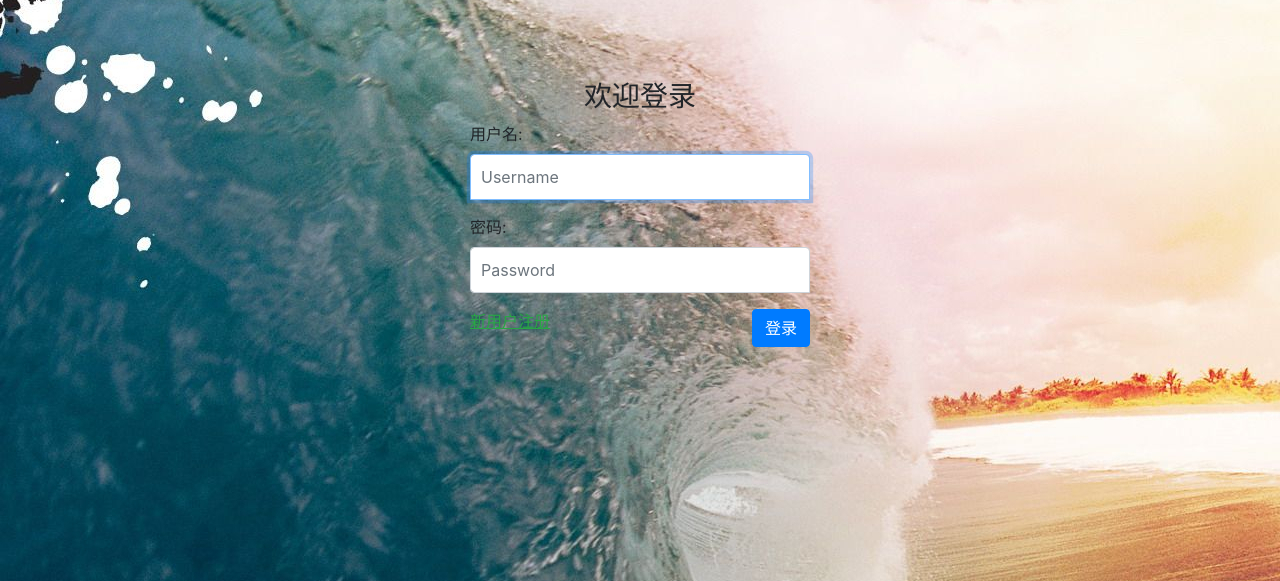
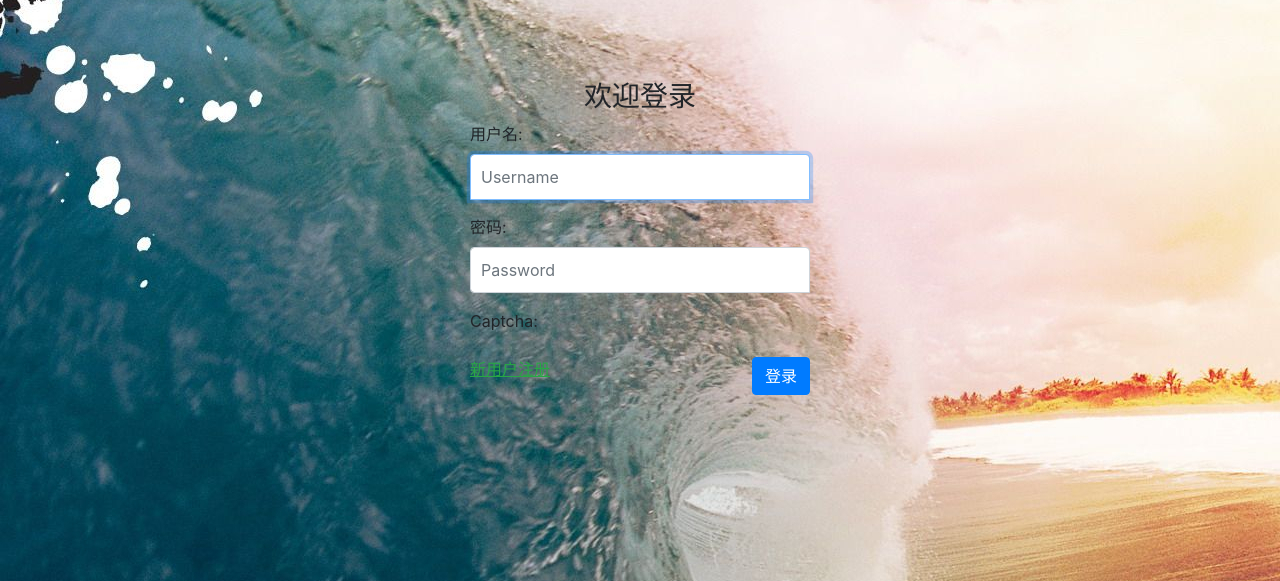
Before and after one commit to Gruffalo123/login-register, a Django app: page /login/ in a window 1280 px wide. Shown: the top 581 px of the page. Run offline with Django 3.2, Linux system fonts and the light colour scheme; some libraries are stand-ins or nearby versions.

Commit message:
8-captcha

```diff
--- a/login/forms.py
+++ b/login/forms.py
@@ -1,5 +1,8 @@
 from django import forms
+from captcha.fields import CaptchaField
+
 
 class UserForm(forms.Form):
     username = forms.CharField(label="用户名",max_length=128,widget=forms.TextInput(attrs={'class':'form-control','placeholder':'Username','autofocus':''}))
     password = forms.CharField(label="密码",max_length=256,widget=forms.PasswordInput(attrs={'class':'form-control','placeholder':'Password'}))
+    captcha = CaptchaField(label='验证码')
--- a/login/templates/login/login.html
+++ b/login/templates/login/login.html
@@ -15,7 +15,11 @@
     <div class="col-4 offset-md-4">
 {#    <div class="col-4 ">#}
         <form action="/login/" class="form-login" method="post">
-            {% if message %}
+
+{#            用于明确指示用户的验证码不正确#}
+            {% if login_form.captcha.errors %}
+                <div class="alert alert-warning">{{ login_form.captcha.errors }}</div>
+            {% elif message %}
                 <div class="alert alert-warning">{{ message }}</div>
             {% endif %}
             {% csrf_token %}
@@ -31,7 +35,10 @@
                 {{ login_form.password.label_tag }}
                 {{ login_form.password }}
             </div>
-
+            <div class="form-group">
+                {{ login_form.captcha.label_tag }}
+                {{ login_form.captcha }}
+            </div>
             <div>
                 <a href="/register/" class="text-success"><ins>新用户注册</ins></a>
                 <button type="submit" class="btn btn-primary float-right">登录</button>
--- a/register_and_sign_in/settings.py
+++ b/register_and_sign_in/settings.py
@@ -38,6 +38,7 @@
     'django.contrib.messages',
     'django.contrib.staticfiles',
     'login',
+    'captcha',
 ]
 
 MIDDLEWARE = [
--- a/register_and_sign_in/urls.py
+++ b/register_and_sign_in/urls.py
@@ -14,7 +14,7 @@
     2. Add a URL to urlpatterns:  path('blog/', include('blog.urls'))
 """
 from django.contrib import admin
-from django.urls import path
+from django.urls import path,include
 #先导入views模块
 from login import views
 
@@ -23,5 +23,6 @@
     path('index/',views.index),
     path('login/',views.login),
     path('register/',views.register),
-    path('logout/',views.logout)
+    path('logout/',views.logout),
+    path('captcha',include('captcha.urls'))
 ]
```
Also changed, not shown: db.sqlite3.
